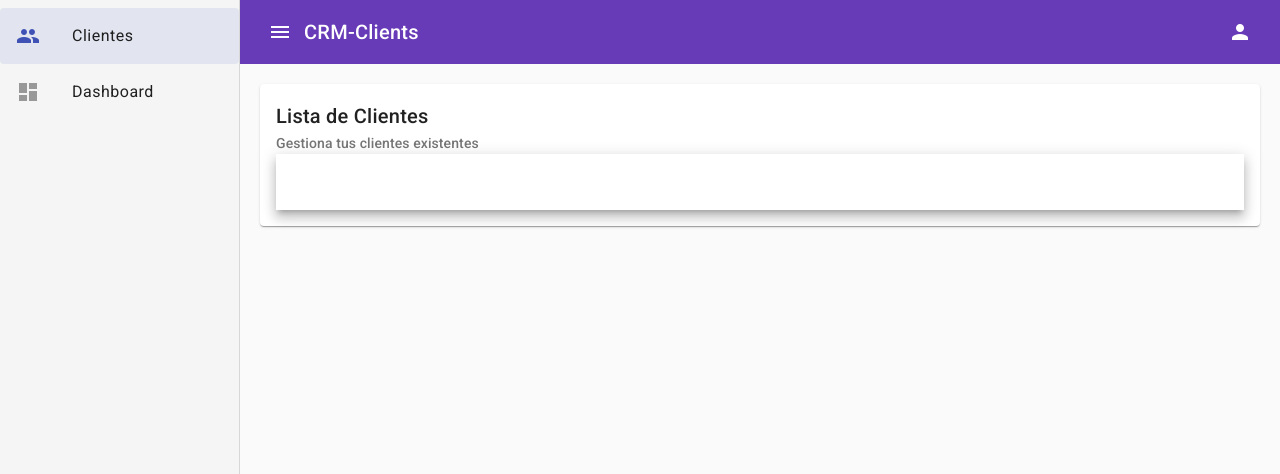
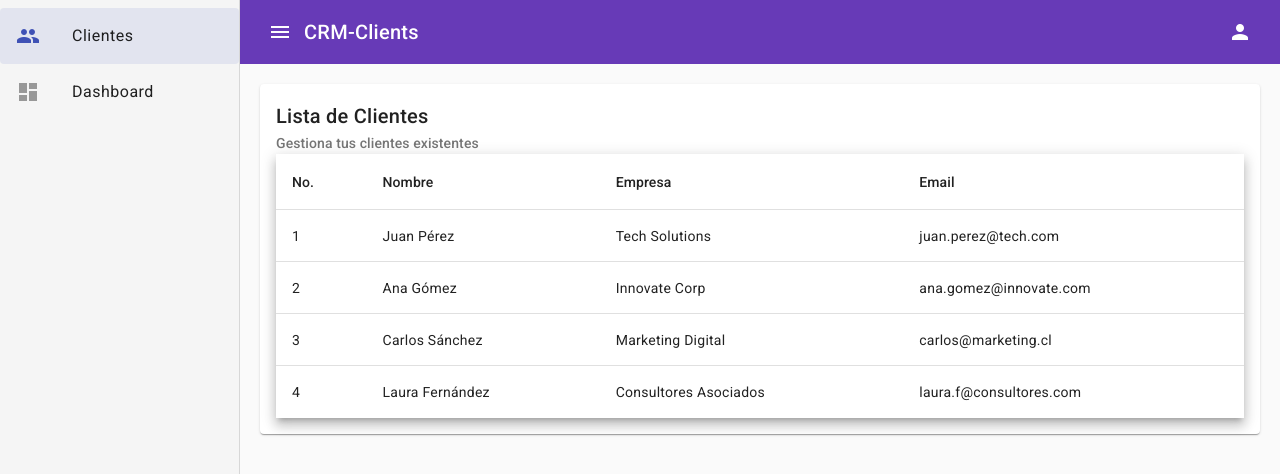
Before and after one commit to MarcoAndresSilva/crm-clients, an Angular app: page /clients in a window 1280 px wide. Shown: the top 474 px of the page. Built offline with nearby package versions, Linux system fonts and the light colour scheme.

Commit message:
feat: add logic to show data in table example

```diff
--- a/src/app/features/clients/pages/client-list/client-list.component.ts
+++ b/src/app/features/clients/pages/client-list/client-list.component.ts
@@ -1,11 +1,22 @@
 import { Component } from '@angular/core';
+
+// Datos de ejemplo
+const ELEMENT_DATA = [
+  {id: 1, name: 'Juan Pérez', company: 'Tech Solutions', email: 'juan.perez@tech.com'},
+  {id: 2, name: 'Ana Gómez', company: 'Innovate Corp', email: 'ana.gomez@innovate.com'},
+  {id: 3, name: 'Carlos Sánchez', company: 'Marketing Digital', email: 'carlos@marketing.cl'},
+  {id: 4, name: 'Laura Fernández', company: 'Consultores Asociados', email: 'laura.f@consultores.com'},
+];
 
 @Component({
   selector: 'app-client-list',
   standalone: false,
   templateUrl: './client-list.component.html',
-  styleUrl: './client-list.component.scss'
+  styleUrls: ['./client-list.component.scss']
 })
 export class ClientListComponent {
 
+  displayedColumns: string[] = ['id', 'name', 'company', 'email'];
+  dataSource = ELEMENT_DATA;
+
 }
```
